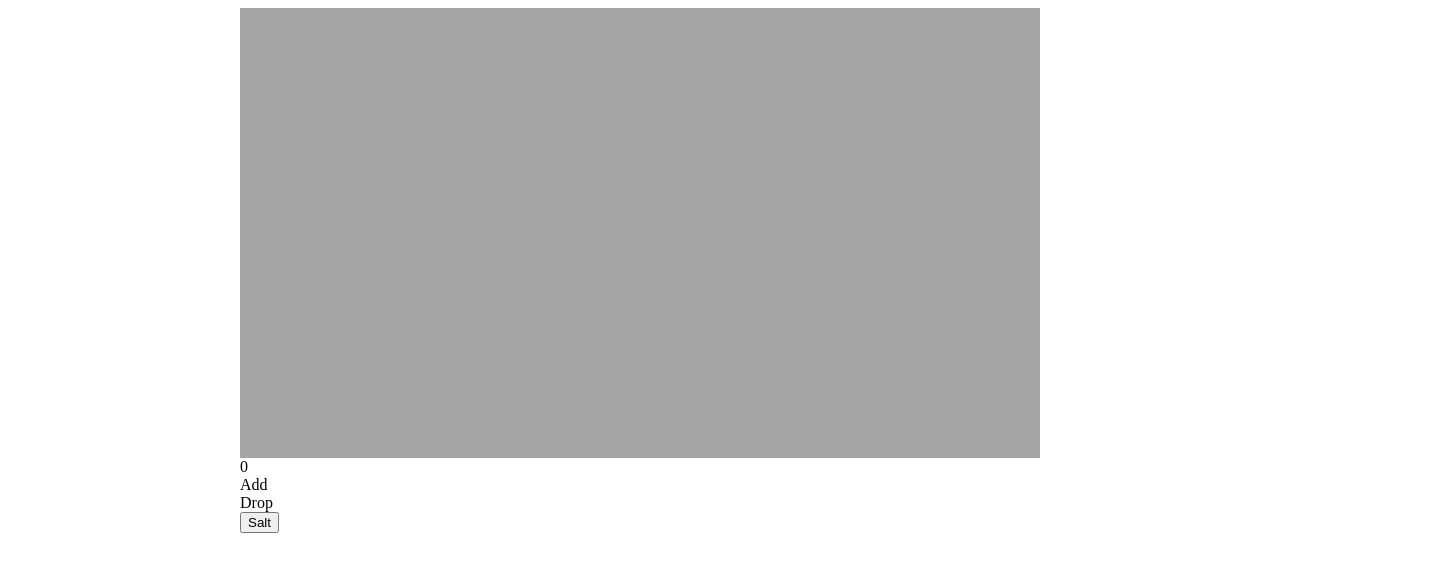
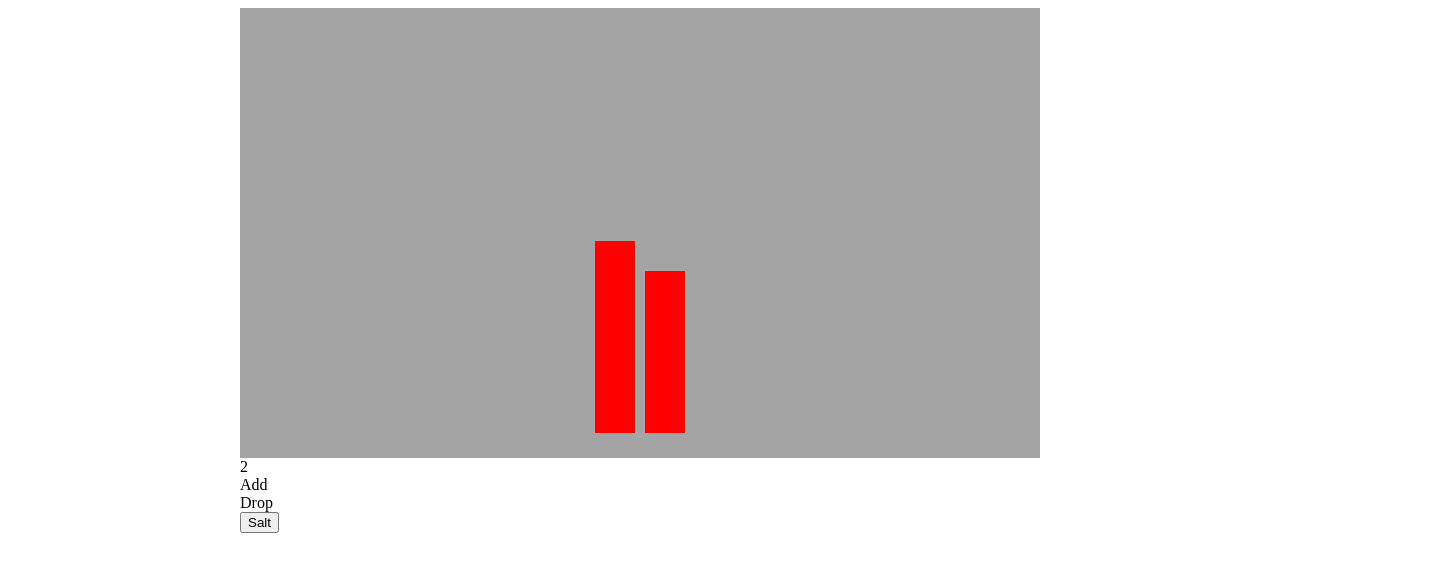
Before and after one commit to Woohaik/sort-visualize, a React (Create React App) app: page / in a window 1280 px wide. Shown: the top 572 px of the page, 1445 px wide, since content can reach past the window. Built offline with nearby package versions, Linux system fonts and the light colour scheme.

Commit message:
Eliminada variables independiente contadora de barras

```diff
--- a/src/App.tsx
+++ b/src/App.tsx
@@ -4,6 +4,8 @@ import Bar from "./components/Bar"
 
 const CANVAS_SIZE = 800;
 const barWidth = 40;
+const MAX_BAR_QUANTITY = 15;
+const MIN_BAR_QUANTITY = 2;
 
 function getRandomInt(min: number, max: number): number {
   min = Math.ceil(min);
@@ -15,10 +17,8 @@ function getRandomInt(min: number, max: number): number {
 
 const App = () => {
 
-  const arrayBar: number[] = []
-  const [barNumber, setBarNumbers] = useState(arrayBar.length);
-
-  const [bars, setBars] = useState(arrayBar);
+  const arrayBar: number[] = [getRandomInt(20, 300), getRandomInt(20, 300)]
+  const [bars, setBars] = useState<number[]>(arrayBar);
 
   const salt = () => {
     setBars(bars.map(() => getRandomInt(20, 300)))
@@ -26,21 +26,21 @@ const App = () => {
 
 
   const addHandler = () => {
-    if (barNumber < 15) {
-      setBarNumbers(barNumber + 1)
+    if (bars.length < MAX_BAR_QUANTITY) {
+
       bars.push(getRandomInt(20, 300));
       setBars(bars)
     }
   }
   const dropHandler = () => {
-    if (barNumber > 1) {
-      setBarNumbers(barNumber - 1)
+    if (bars.length > MIN_BAR_QUANTITY) {
+
       bars.pop();
       setBars(bars)
     }
   }
 
-  const widthOfContent = (barNumber * barWidth) + (barNumber - 1) * 10
+  const widthOfContent = (bars.length * barWidth) + (bars.length - 1) * 10
 
   return (
     <div className="app">
@@ -58,7 +58,7 @@ const App = () => {
           }
         </div>
       </div>
-      <div>{barNumber}</div>
+      <div>{bars.length}</div>
 
       <div onClick={addHandler}>Add</div>
 
```
